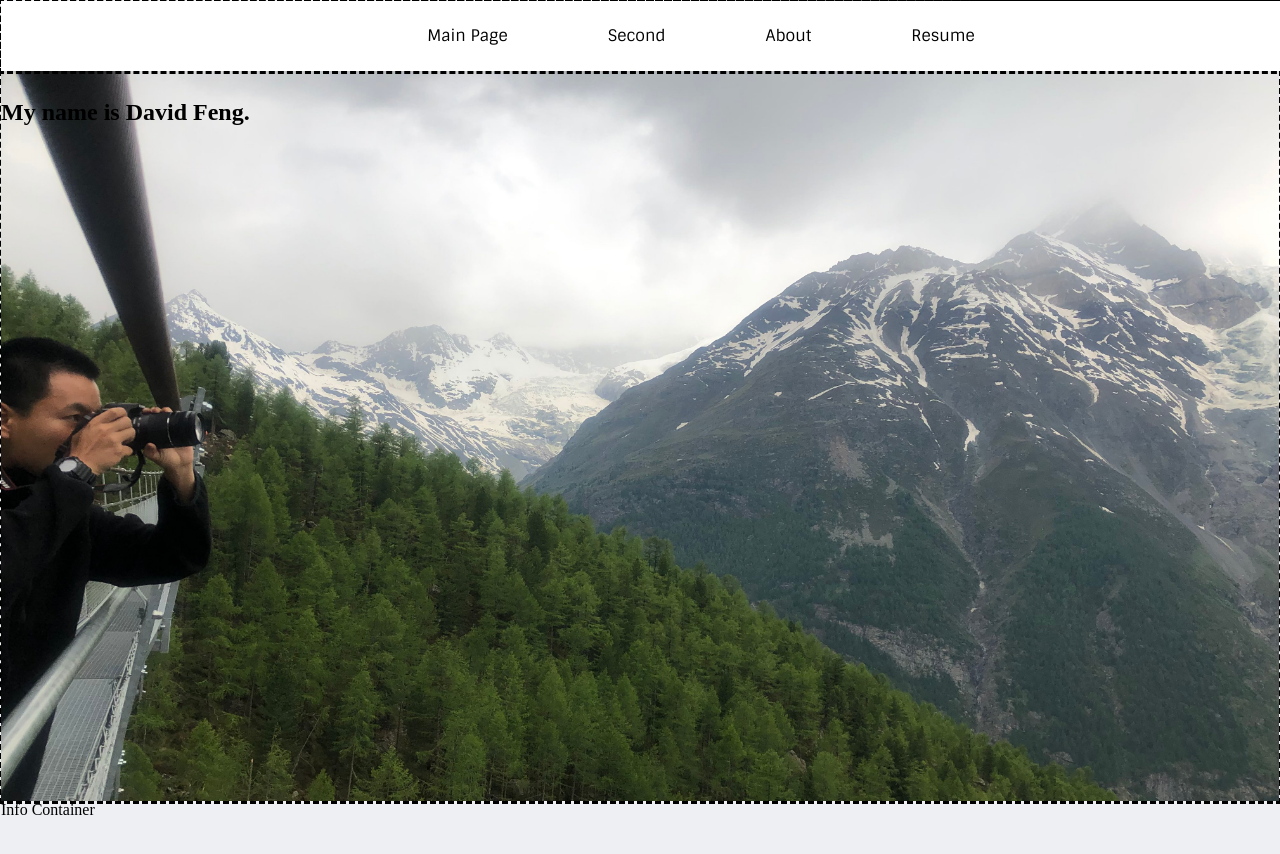
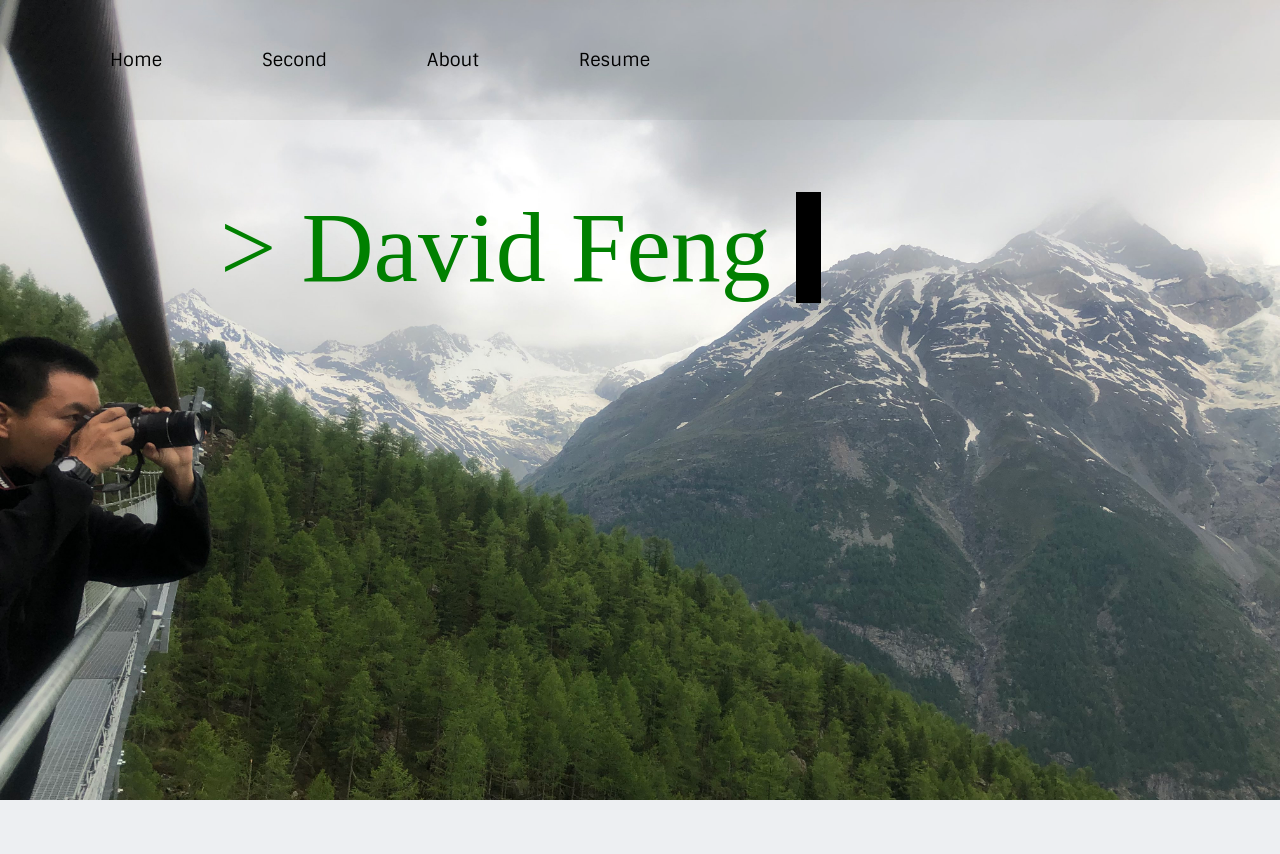
Before and after one commit to xingxu21/myWebsite, a Vue app: page / in a window 1280 px wide. Shown: the top 854 px of the page. Built offline with nearby package versions, Linux system fonts and the light colour scheme.

Commit message:
halfway with title

```diff
--- a/src/App.vue
+++ b/src/App.vue
@@ -6,7 +6,7 @@
         <link href="https://fonts.googleapis.com/css2?family=Sintony:wght@400;700&display=swap" rel="stylesheet">
     </head>
     <nav class='NavBar'>
-      <router-link to='/' class='routerLink'>Main Page</router-link>
+      <router-link to='/' class='routerLink'>Home</router-link>
 
       <router-link to='/second' class='routerLink'>Second</router-link>
 
@@ -24,28 +24,37 @@ body {
   /* background-image: url('assets/IMG_1725.jpg'); */
   background-size: cover;
   background-color: #EDEFF2;
-  margin: 1px;
+  margin: 0;
+  padding: 0;
 }
+
 .routerLink {
   color: black;
   text-decoration: none;
   font-family: 'Sintony', sans-serif;
   margin-left: 100px;
-  z-index: 10;
+  font-size: 18px;
+
 
 }
 .NavBar {
 
-  line-height: 50px;
-  height:50px;
+  height:100px;
   width: 100vw;
+  opacity: 1;
+
   text-align: center;
-  position: absolute;
-  background-color: #EDEFF2;
+
+  background-color: rgba(0, 0, 0, .05);
+
+  /* opacity: .3; */
   padding: 10px;
   z-index: 10;
-  outline-style: dashed;
-  background-color: white;
+  display: flex;
+  align-items: center;
+  position: absolute;
+  /* outline-style: dashed; */
+
 
 }
 </style>
--- a/src/views/Resume.vue
+++ b/src/views/Resume.vue
@@ -18,6 +18,6 @@ export default {
 <style lang="css" scoped>
 
 .iframe-box {
-  margin-top:60px;
+  margin-top:120px;
 }
 </style>
--- a/src/views/Splash.vue
+++ b/src/views/Splash.vue
@@ -9,13 +9,12 @@
         <h1 class="animated fadeInDown"> David Feng </h1>
     </div> -->
     <div class='splash-main-container'>
-      Splash main container
-      <h1>Hello.</h1>
-
-      <h2> My name is David Feng. </h2>
+      <div class='david-name'>
+          > David Feng <span style="background-color: black;">&nbsp;</span>
+      </div>
     </div>
     <div class='info-container'>
-      Info Container
+
     </div>
   </div>
 
@@ -29,19 +28,27 @@ export default {
 </script>
 <style scoped type="text/css">
 
+.david-name {
+  color: green;
+  position: absolute;
+  left: 220px;
+  top: 190px;
+  font-size: 100px;
+}
 
 .splash-main-container {
   background-image: url("../assets/SwissMountainSplash.jpg");
   height: 100vh;
 
-  width: 100%;
+  width: 100vw;
+  padding: 0;
   margin: 0px;
   z-index: 4;
   position: relative;
   background-size: cover;
   background-repeat: no-repeat;
   opacity: 1;
-  outline-style: dashed;
+  /* outline-style: dashed; */
 }
 .info-container {
   height: 50vh;
```
